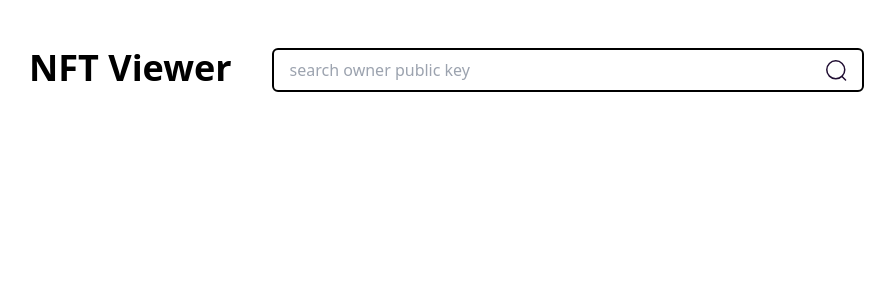
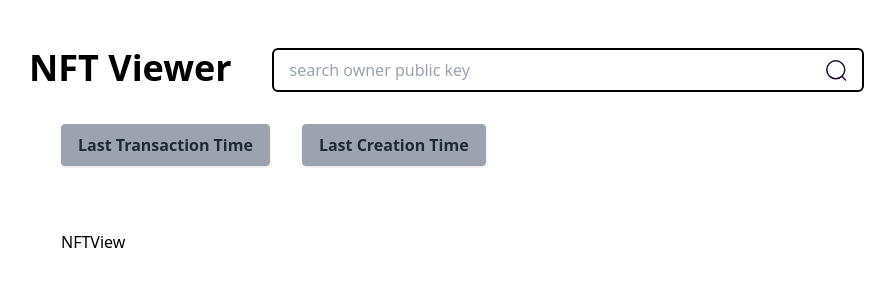
Before and after one commit to anteroselin/nft-viewer-solana, a Next.js app: page /view in a window 1280 px wide. Shown: the top 300 px of the page, without its empty margins (19-914 px from the left). Built offline with nearby package versions, Linux system fonts and the light colour scheme.

Commit message:
completed buttons

```diff
--- /dev/null
+++ b/components/NFTView.tsx
@@ -0,0 +1,10 @@
+
+const NFTView = ({ name="", creator=""}) => {
+  return (
+    <div>
+      NFTView
+    </div>
+  )
+}
+
+export default NFTView;
--- a/components/SearchInput.tsx
+++ b/components/SearchInput.tsx
@@ -1,4 +1,3 @@
-import Link from 'next/link'
 
 const SearchInput = ({ onChangeHandler=()=>{}, text="", className="", onClickHandler=()=>{} }) => {
   return (
--- a/pages/view.tsx
+++ b/pages/view.tsx
@@ -1,6 +1,7 @@
 import type { NextPage } from 'next'
 import React, { useState } from "react"
 import SearchInput from '../components/SearchInput'
+import NFTView from '../components/NFTView'
 import Link from 'next/link'
 
 const View: NextPage = () => {
@@ -12,6 +13,20 @@ const View: NextPage = () => {
         <span className='text-4xl mr-10 font-bold'> NFT Viewer </span>
         <SearchInput className='flex flex-row w-1/2 items-center justify-center' text={ownerKey} onChangeHandler={setOwnerKey}></SearchInput>
       </div>
+      <div className='p-8'>
+        <div className='flex'>
+          <button className="bg-gray-400 hover:bg-gray-300 text-gray-800 font-semibold py-2 px-4 border border-gray-400 rounded shadow">
+            Last Transaction Time
+          </button>
+          <button className="ml-8 bg-gray-400 hover:bg-gray-300 text-gray-800 font-semibold py-2 px-4 border border-gray-400 rounded shadow">
+            Last Creation Time
+          </button>
+        </div>
+        <div className='flex mt-16'>
+          <NFTView></NFTView>
+        </div>
+
+      </div>
     </div>
   )
 }
```
Also changed, not shown: public/key.jpg (added).
